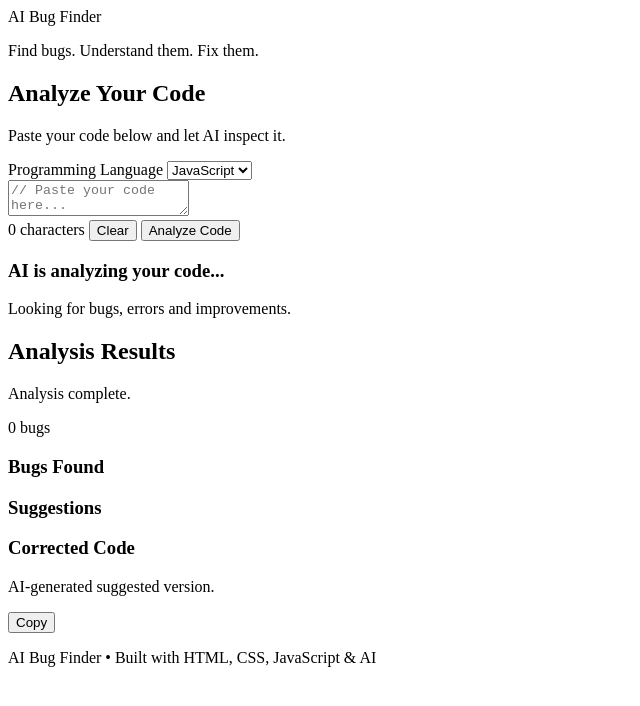
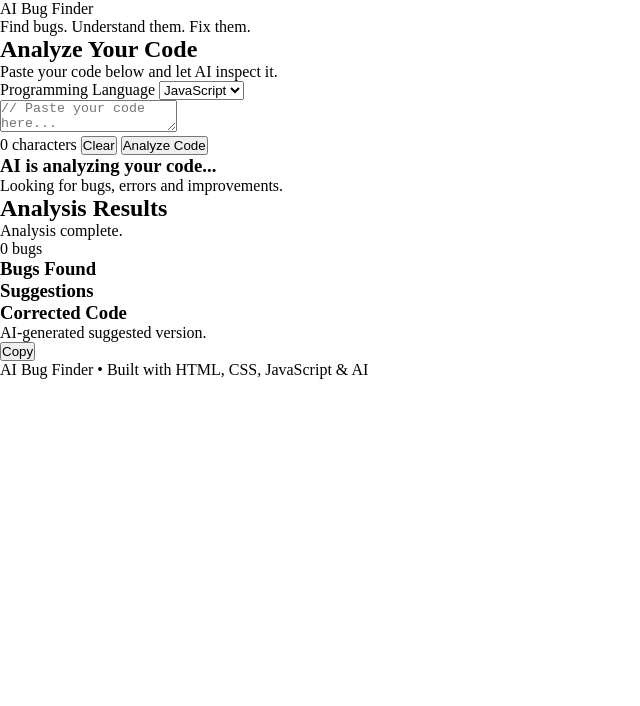
Before and after one commit to Yubraj49/ai-bug-finder, a plain HTML site: page public/index.html in a window 1280 px wide. Shown: the whole page, without its empty margins (0-640 px from the left). Drawn offline with Linux system fonts and the light colour scheme.

Commit message:
Html bugs fixed

```diff
--- a/public/style.css
+++ b/public/style.css
@@ -0,0 +1,5 @@
+*{
+    margin: 0;
+    padding: 0;
+    box-sizing: border-box;
+}
```
Also changed, not shown: public/index.html (+0 -20 lines).
